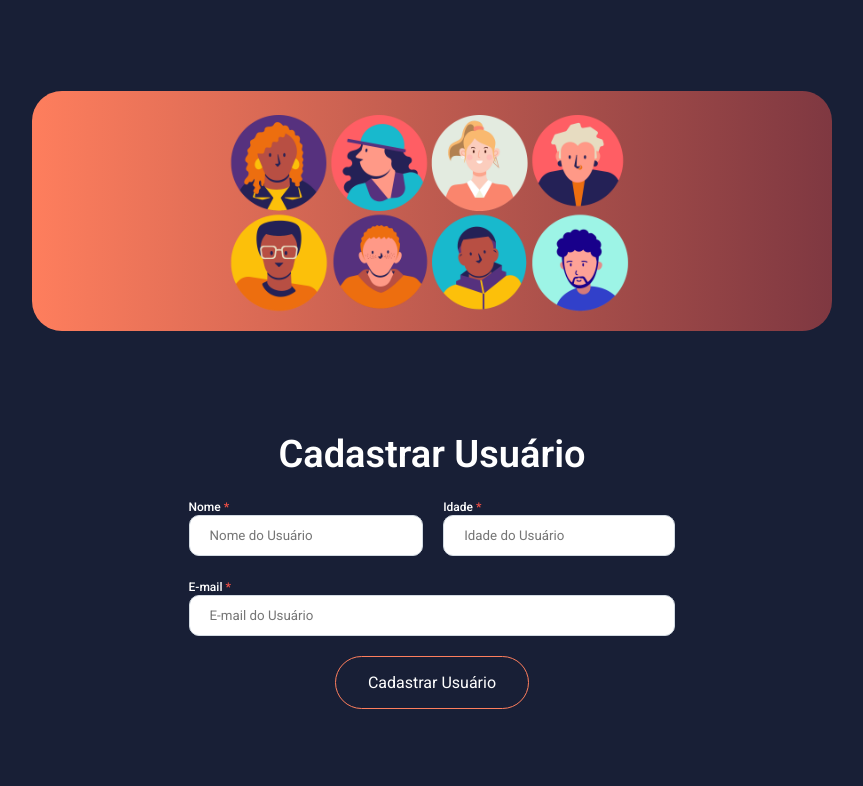
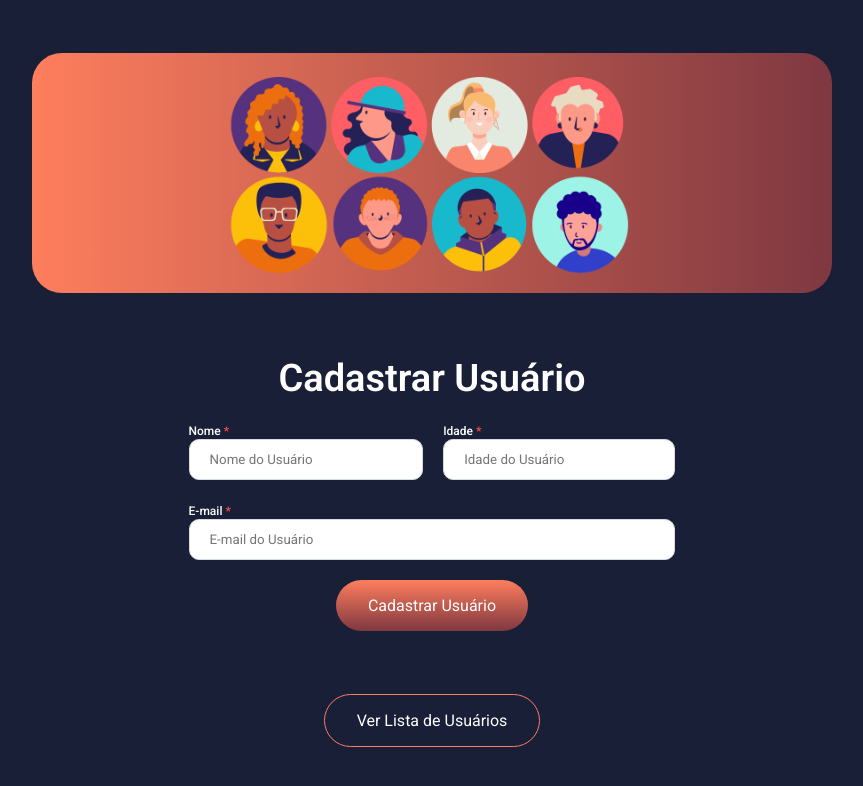
Before and after one commit to machea-hub/cadastro-usuarios, a React (Vite) app: page / in a window 1280 px wide. Shown: the top 786 px of the page, without its empty margins (208-1071 px from the left). Built offline with nearby package versions, Linux system fonts and the light colour scheme.

Commit message:
botão novo

```diff
--- a/src/components/Button/index.jsx
+++ b/src/components/Button/index.jsx
@@ -1,16 +1,17 @@
 import PropTypes from 'prop-types'
 import { Button } from './styles'
 
-function DefaultButton({ children, ...rest }) {
+function DefaultButton({ children, theme, ...rest }) {
 
     return (
-        <Button {...rest}>{children}</Button>
+        <Button {...rest} theme={theme}>{children}</Button>
     )
 
 }
 
 DefaultButton.propTypes = {
-    children: PropTypes.node.isRequired
+    children: PropTypes.node.isRequired,
+    theme: PropTypes.string
 }
 
 export default DefaultButton
--- a/src/pages/Home/Index.jsx
+++ b/src/pages/Home/Index.jsx
@@ -66,10 +66,14 @@ function Home() {
             ref={inputEmail}
           />
         </div>
-        <Button type="button" onClick={registerNewUser}>
+        <Button type="button" onClick={registerNewUser} theme="primary">
           Cadastrar Usuário
         </Button>
       </Form>
+
+      <Button type="button">
+        Ver Lista de Usuários
+      </Button>
     </Container>
   );
 }
```
